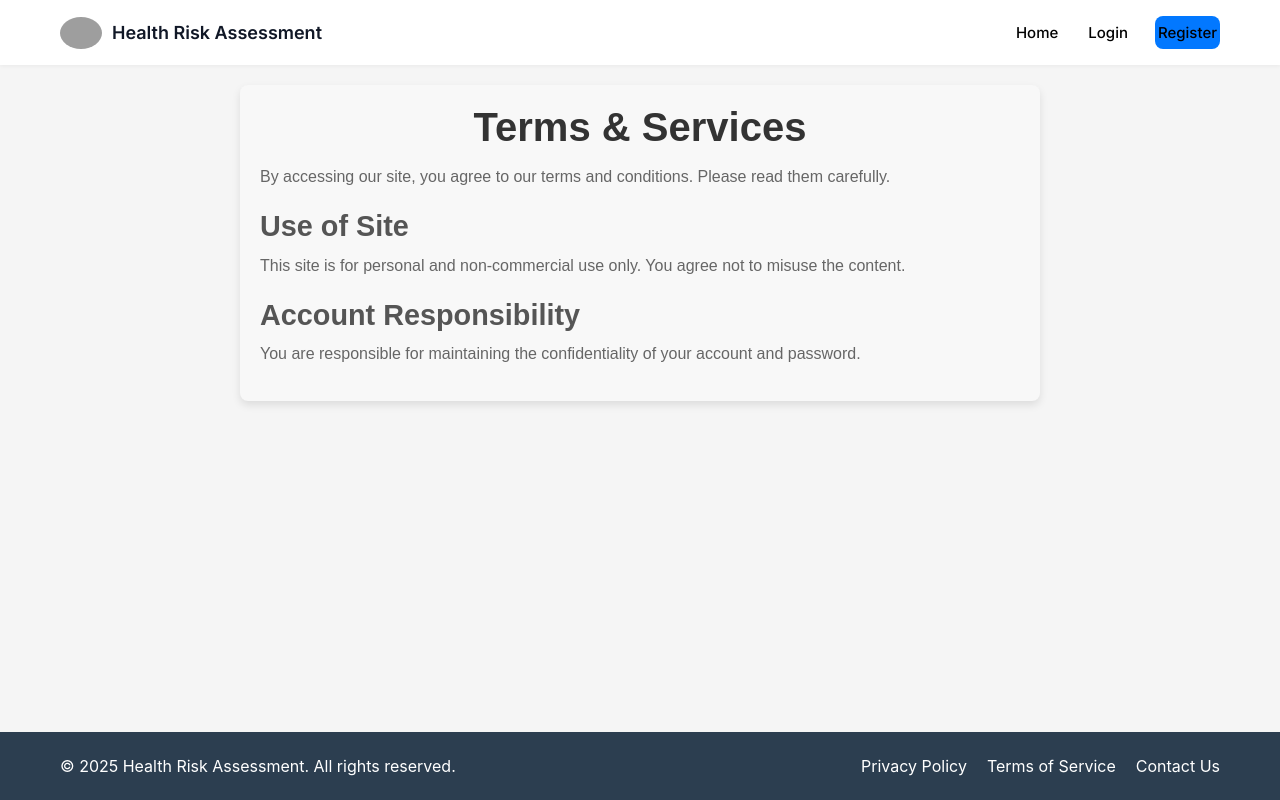
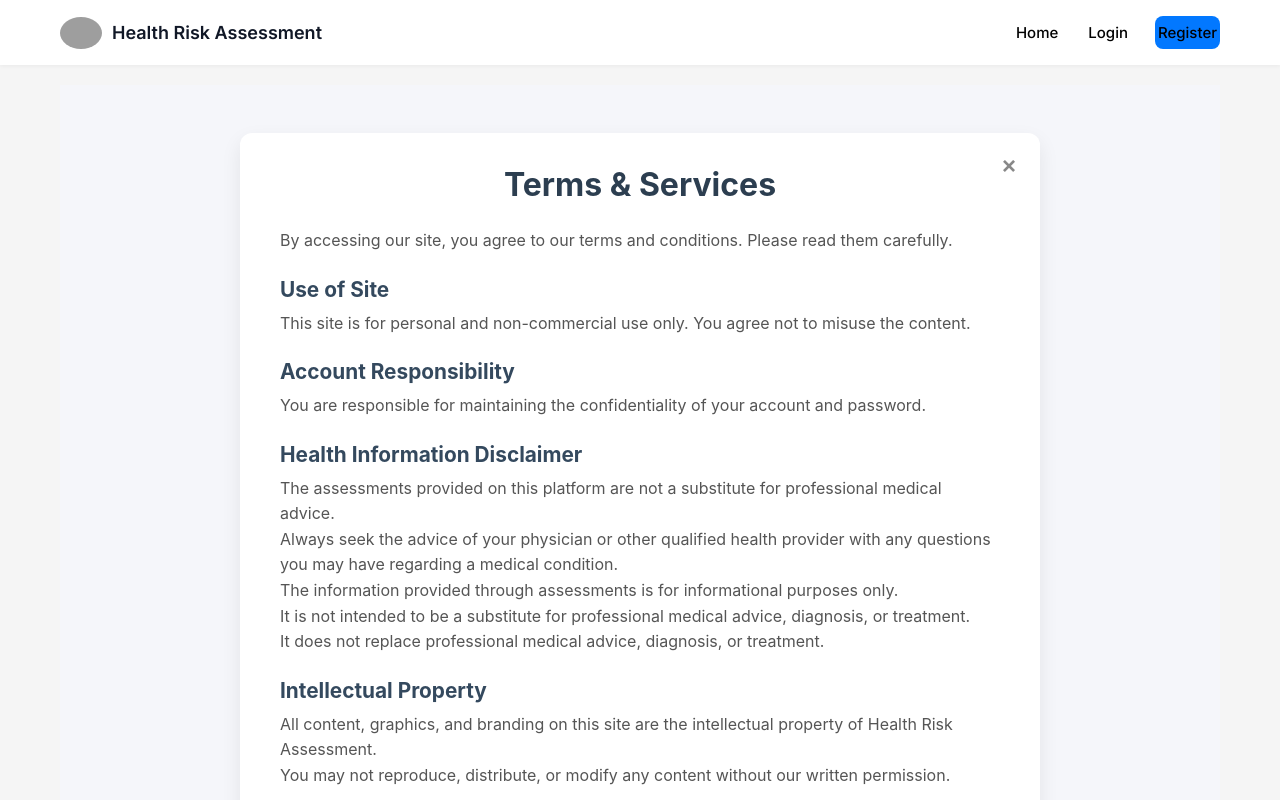
Before and after one commit to AdvayaHackathon/250.Team_Allies, a React (Create React App) app in the folder frontend/: page /terms in a window 1280 px wide. Shown: the top 800 px of the page. Built offline with nearby package versions, Linux system fonts and the light colour scheme; no server answers; grey boxes are pictures that could not be loaded; the HTML template or start-up script is replaced by a standard one.

Commit message:
update_4

```diff
--- a/frontend/src/pages/Privacy/privacy.css
+++ b/frontend/src/pages/Privacy/privacy.css
@@ -1,32 +1,55 @@
-/* Pages.css */
+.privacy-wrapper {
+  display: flex;
+  justify-content: center;
+  align-items: center;
+  padding: 3rem 1rem;
+  background-color: #f5f6fa;
+  min-height: 80vh;
+}
 
-.privacy {
-    padding: 20px;
-    font-family: Arial, sans-serif;
-    background-color: #f8f8f8;
-    border-radius: 8px;
-    box-shadow: 0 4px 8px rgba(0, 0, 0, 0.1);
-    max-width: 800px;
-    margin: 0 auto;
-  }
+.privacy-card {
+  position: relative;
+  background: #ffffff;
+  padding: 2rem 2.5rem;
+  max-width: 800px;
+  width: 100%;
+  border-radius: 12px;
+  box-shadow: 0 8px 20px rgba(0, 0, 0, 0.08);
+}
 
-  .privacy h1 {
-    font-size: 2.5em;
-    color: #333;
-    margin-bottom: 15px;
-    text-align: center;
-  }
+.close-btn {
+  position: absolute;
+  top: 1.2rem;
+  right: 1.5rem;
+  font-size: 1.5rem;
+  font-weight: bold;
+  background: transparent;
+  border: none;
+  color: #888;
+  cursor: pointer;
+  transition: color 0.2s ease;
+}
 
-  .privacy h2 {
-    font-size: 1.8em;
-    color: #555;
-    margin-top: 20px;
-    margin-bottom: 10px;
-  }
+.close-btn:hover {
+  color: #e63946;
+}
 
-  .privacy p {
-    font-size: 1em;
-    line-height: 1.5;
-    color: #666;
-    margin-bottom: 15px;
-  }
+.privacy-card h1 {
+  text-align: center;
+  margin-bottom: 1.5rem;
+  font-size: 2rem;
+  color: #2c3e50;
+}
+
+.privacy-card h2 {
+  margin-top: 1.5rem;
+  margin-bottom: 0.5rem;
+  font-size: 1.3rem;
+  color: #34495e;
+}
+
+.privacy-card p {
+  font-size: 1rem;
+  color: #555;
+  line-height: 1.6;
+}
--- a/frontend/src/pages/Privacy/privacy.jsx
+++ b/frontend/src/pages/Privacy/privacy.jsx
@@ -1,17 +1,46 @@
 import React from 'react';
+import { useNavigate } from 'react-router-dom';
 import './privacy.css';
 
 const PrivacyPolicy = () => {
+  const navigate = useNavigate();
+
+  const handleClose = () => {
+    navigate('/');
+  };
+
   return (
-    <div className="privacy">
+    <div className="privacy-wrapper">
+      <div className="privacy-card">
+        <button className="close-btn" onClick={handleClose} aria-label="Close">
+          &times;
+        </button>
         <h1>Privacy Policy</h1>
           <p>
               We value your privacy and are committed to protecting your personal data. This policy outlines what data we collect and how we use it.
           </p>
         <h2>Information We Collect</h2>
-      <p>We collect information to provide better services to our users. This includes your name, email, and usage data.</p>
+          <p>Personal Information: Name, email address, phone number (if provided), and other registration details.</p>
+          <p>  Usage Data: How you interact with our platform, including page visits and time spent.</p>
+          <p>   Health Assessment Data: Any data you voluntarily provide while completing assessments</p>
         <h2>How We Use Your Data</h2>
-      <p>Your data is used to improve user experience, offer customer support, and maintain security.</p>
+          <p>To provide and improve our services.</p>
+          <p>To personalize your experience and deliver relevant content.</p>
+          <p>To maintain security and prevent fraud.</p>
+          <p>To communicate updates and respond to inquiries.</p>
+        <h2>Data Sharing</h2>
+          <p>We do not sell or rent your personal data.</p><p> We may share data only:
+            With service providers to help us operate our site.
+            If required by law or legal process.
+          </p>
+        <h2>Your Rights</h2>
+          <p>You can:
+            Request access to your data.
+            Ask for correction or deletion.
+            Withdraw consent for data processing (where applicable).</p>
+        <h2>Security</h2>
+          <p>We implement security measures to safeguard your data, but no method of transmission over the internet is 100% secure.</p>
+      </div>
     </div>
   );
 };
--- a/frontend/src/pages/contact/contact.css
+++ b/frontend/src/pages/contact/contact.css
@@ -1,56 +1,48 @@
-/* Pages.css */
-
-.page-container {
+.contact-wrapper {
   display: flex;
-    flex-direction: column;
+  justify-content: center;
   align-items: center;
-    margin: 0 auto;
-    padding: 20px;
-    font-family: Arial, sans-serif;
-    background-color: #f9f9f9;
-    border-radius: 10px;
-    max-width: 600px;
-    box-shadow: 0 4px 8px rgba(0, 0, 0, 0.1);
+  padding: 3rem 1rem;
+  background-color: #f5f6fa;
+  min-height: 80vh;
 }
 
-  h1 {
-    font-size: 2em;
-    color: #333;
-    margin-bottom: 20px;
+.contact-card {
+  position: relative;
+  background: #ffffff;
+  padding: 2rem 2.5rem;
+  max-width: 600px;
+  width: 100%;
+  border-radius: 12px;
+  box-shadow: 0 8px 20px rgba(0, 0, 0, 0.08);
+  text-align: center;
 }
 
-  .contact-form {
-    display: flex;
-    flex-direction: column;
-    width: 100%;
+.close-btn {
+  position: absolute;
+  top: 1.2rem;
+  right: 1.5rem;
+  font-size: 1.5rem;
+  font-weight: bold;
+  background: transparent;
+  border: none;
+  color: #888;
+  cursor: pointer;
+  transition: color 0.2s ease;
 }
 
-  .contact-form input,
-  .contact-form textarea {
-    margin-bottom: 15px;
-    padding: 10px;
-    border: 1px solid #ccc;
-    border-radius: 5px;
-    font-size: 1em;
+.close-btn:hover {
+  color: #e63946;
 }
 
-  .contact-form input:focus,
-  .contact-form textarea:focus {
-    border-color: #007bff;
-    outline: none;
+.contact-card h1 {
+  margin-bottom: 1.5rem;
+  font-size: 2rem;
+  color: #2c3e50;
 }
 
-  .contact-form button {
-    padding: 10px 15px;
-    background-color: #007bff;
-    color: #fff;
-    border: none;
-    border-radius: 5px;
-    font-size: 1em;
-    cursor: pointer;
-    transition: background-color 0.3s ease;
+.contact-card p {
+  font-size: 1.1rem;
+  color: #555;
+  margin: 0.8rem 0;
 }
-
-  .contact-form button:hover {
-    background-color: #0056b3;
-  }
--- a/frontend/src/pages/contact/contact.jsx
+++ b/frontend/src/pages/contact/contact.jsx
@@ -1,12 +1,32 @@
 import React from 'react';
+import { useNavigate } from 'react-router-dom';
 import './contact.css';
+
 const ContactUs = () => {
+  const navigate = useNavigate();
+
+  const handleClose = () => {
+    navigate('/');
+  };
   return (
-    <div className="page-container">
-      <h1>Contact Us</h1>
-     <p>9999888000</p>
-     <p>healthriskassessment@gmail.com </p>
+    <div className="contact-wrapper">
+      <div className="contact-card">
+        <button className="close-btn" onClick={handleClose} aria-label="Close">
+          &times;
+        </button>
+        <h1>Contact Us</h1>
+          <p>We’re here to help. If you have any questions, feedback, or concerns, feel free to reach out to us.</p>
+          <p>📞 +91 123456890</p>
+          <p>📧 healthriskassessment@gmail.com</p>
+          <p>🏢 Address:
+                Health Risk Assessment Team
+                SJCIT,Bangalore, Karnataka, India
+          </p>
+
+          <p>We aim to respond to all inquiries within 24–48 hours on business days.</p>
+      </div>
     </div>
   );
 };
+
 export default ContactUs;
--- a/frontend/src/pages/terms/terms.css
+++ b/frontend/src/pages/terms/terms.css
@@ -1,32 +1,54 @@
-/* Pages.css */
+.terms-wrapper {
+  display: flex;
+  justify-content: center;
+  align-items: center;
+  padding: 3rem 1rem;
+  background-color: #f5f6fa;
+  min-height: 80vh;
+}
 
-.terms {
-    padding: 20px;
-    font-family: Arial, sans-serif;
-    background-color: #f8f8f8;
-    border-radius: 8px;
-    max-width: 800px;
-    margin: 0 auto;
-    box-shadow: 0 4px 8px rgba(0, 0, 0, 0.1);
-  }
+.terms-card {
+  position: relative;
+  background: #ffffff;
+  padding: 2rem 2.5rem;
+  max-width: 800px;
+  width: 100%;
+  border-radius: 12px;
+  box-shadow: 0 8px 20px rgba(0, 0, 0, 0.08);
+}
+.close-btn {
+  position: absolute;
+  top: 1.2rem;
+  right: 1.5rem;
+  font-size: 1.5rem;
+  font-weight: bold;
+  background: transparent;
+  border: none;
+  color: #888;
+  cursor: pointer;
+  transition: color 0.2s ease;
+}
 
-  .terms h1 {
-    font-size: 2.5em;
-    color: #333;
-    margin-bottom: 15px;
-    text-align: center;
-  }
+.close-btn:hover {
+  color: #e63946;
+}
 
-  .terms h2 {
-    font-size: 1.8em;
-    color: #555;
-    margin-top: 20px;
-    margin-bottom: 10px;
-  }
+.terms-card h1 {
+  text-align: center;
+  margin-bottom: 1.5rem;
+  font-size: 2rem;
+  color: #2c3e50;
+}
 
-  .terms p {
-    font-size: 1em;
-    line-height: 1.5;
-    color: #666;
-    margin-bottom: 15px;
-  }
+.terms-card h2 {
+  margin-top: 1.5rem;
+  margin-bottom: 0.5rem;
+  font-size: 1.3rem;
+  color: #34495e;
+}
+
+.terms-card p {
+  font-size: 1rem;
+  color: #555;
+  line-height: 1.6;
+}
--- a/frontend/src/pages/terms/terms.jsx
+++ b/frontend/src/pages/terms/terms.jsx
@@ -1,15 +1,40 @@
 import React from 'react';
+import { useNavigate } from 'react-router-dom';
 import './terms.css';
 
 const TermsAndServices = () => {
+  const navigate = useNavigate();
+
+  const handleClose = () => {
+    navigate('/');
+  };
+
   return (
-    <div className="terms">
+    <div className="terms-wrapper">
+      <div className="terms-card">
+        <button className="close-btn" onClick={handleClose} aria-label="Close">
+          &times;
+        </button>
         <h1>Terms & Services</h1>
           <p>By accessing our site, you agree to our terms and conditions. Please read them carefully.</p>
         <h2>Use of Site</h2>
           <p>This site is for personal and non-commercial use only. You agree not to misuse the content.</p>
         <h2>Account Responsibility</h2>
           <p>You are responsible for maintaining the confidentiality of your account and password.</p>
+        <h2>Health Information Disclaimer</h2>
+          <p> The assessments provided on this platform are not a substitute for professional medical advice.</p>
+          <p>Always seek the advice of your physician or other qualified health provider with any questions you may have regarding a medical condition.</p>
+          <p>The information provided through assessments is for informational purposes only.</p>
+          <p>It is not intended to be a substitute for professional medical advice, diagnosis, or treatment.</p>
+          <p>It does not replace professional medical advice, diagnosis, or treatment.</p>
+        <h2>Intellectual Property</h2>
+          <p>All content, graphics, and branding on this site are the intellectual property of Health Risk Assessment.</p>
+          <p>You may not reproduce, distribute, or modify any content without our written permission.</p>
+        <h2> Termination</h2>
+          <p>We reserve the right to terminate access to users who violate these terms or misuse the platform.</p>
+        <h2> Changes to Terms</h2>
+          <p>We may update these terms at any time. Continued use of the platform implies acceptance of the new terms.</p>
+      </div>
     </div>
   );
 };
```
Lines whose indentation alone changed are shown as unchanged.
